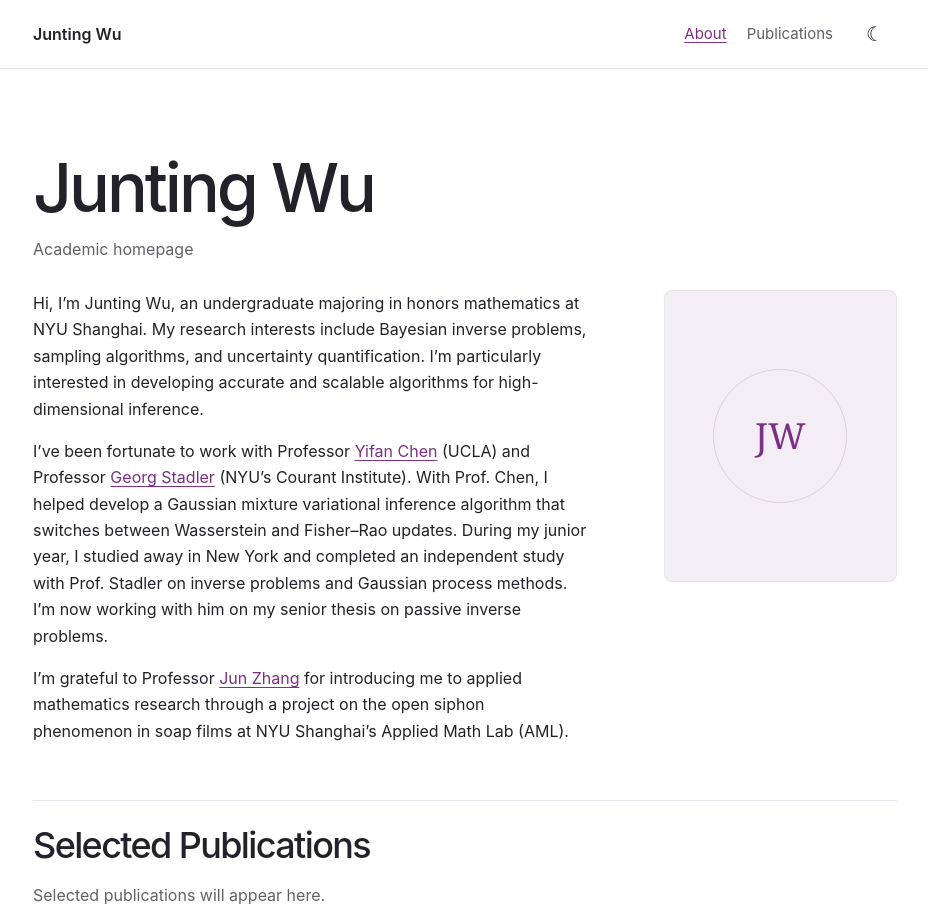
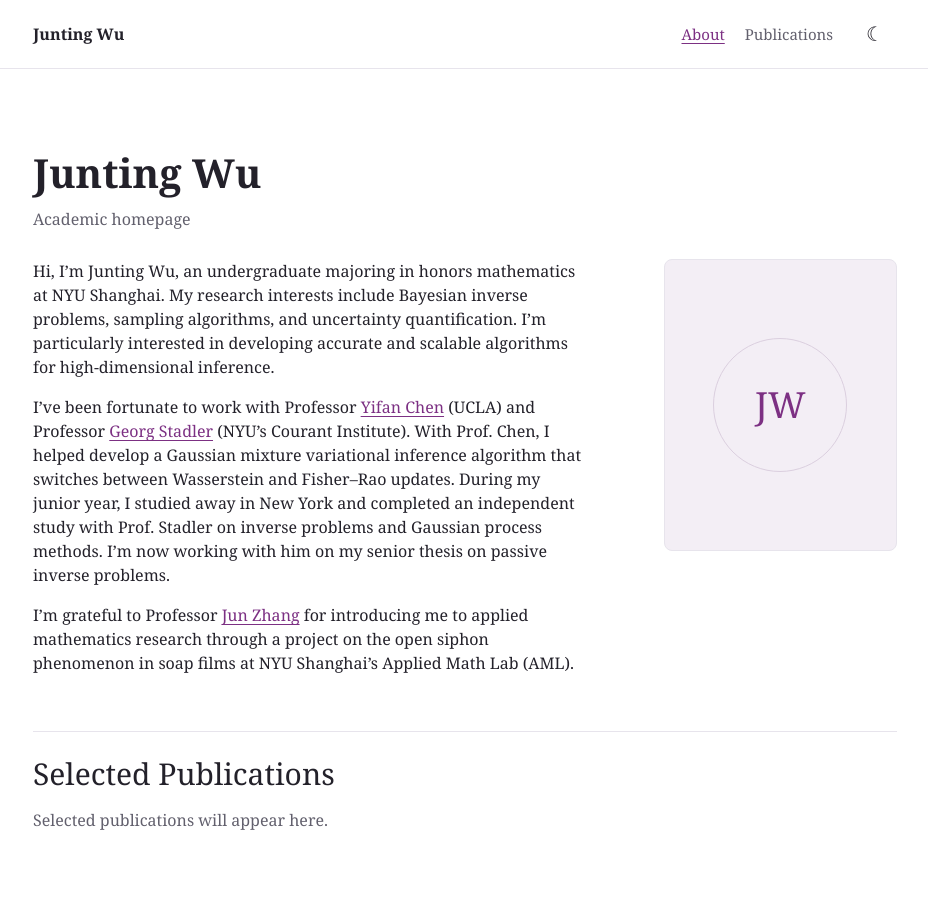
Before and after one commit to Jonathanjtt/jonathanjtt.github.io, a plain HTML site: page index.html in a window 1280 px wide. Shown: the top 911 px of the page, without its empty margins (175-1103 px from the left). Drawn offline with Linux system fonts and the light colour scheme.

Commit message:
Use smaller serif typography across the site

```diff
--- a/assets/styles.css
+++ b/assets/styles.css
@@ -7,7 +7,7 @@
   --accent: light-dark(#7c3083, #e6a6ef);
   --portrait: light-dark(#f3eef5, #292333);
   --portrait-line: light-dark(#dbcfdf, #50415c);
-  font-family: Inter, system-ui, -apple-system, BlinkMacSystemFont, "Segoe UI", sans-serif;
+  font-family: Georgia, "Times New Roman", serif;
   background: var(--background);
   color: var(--text);
 }
@@ -22,7 +22,7 @@ body {
   flex-direction: column;
   margin: 0;
   min-height: 100vh;
-  line-height: 1.65;
+  line-height: 1.5;
 }
 
 p { margin: 0 0 1rem; }
@@ -118,18 +118,17 @@ main {
 h1,
 h2 {
   margin: 0;
-  line-height: 1.12;
-  letter-spacing: -0.045em;
+  line-height: 1.2;
 }
 
 h1 {
-  font-size: clamp(2.75rem, 7vw, 4.25rem);
-  font-weight: 500;
+  font-size: clamp(2rem, 5vw, 2.5rem);
+  font-weight: 700;
 }
 
 h2 {
-  font-size: clamp(1.75rem, 4vw, 2.25rem);
-  font-weight: 500;
+  font-size: clamp(1.5rem, 4vw, 1.875rem);
+  font-weight: 400;
 }
 
 .subtitle {
```
